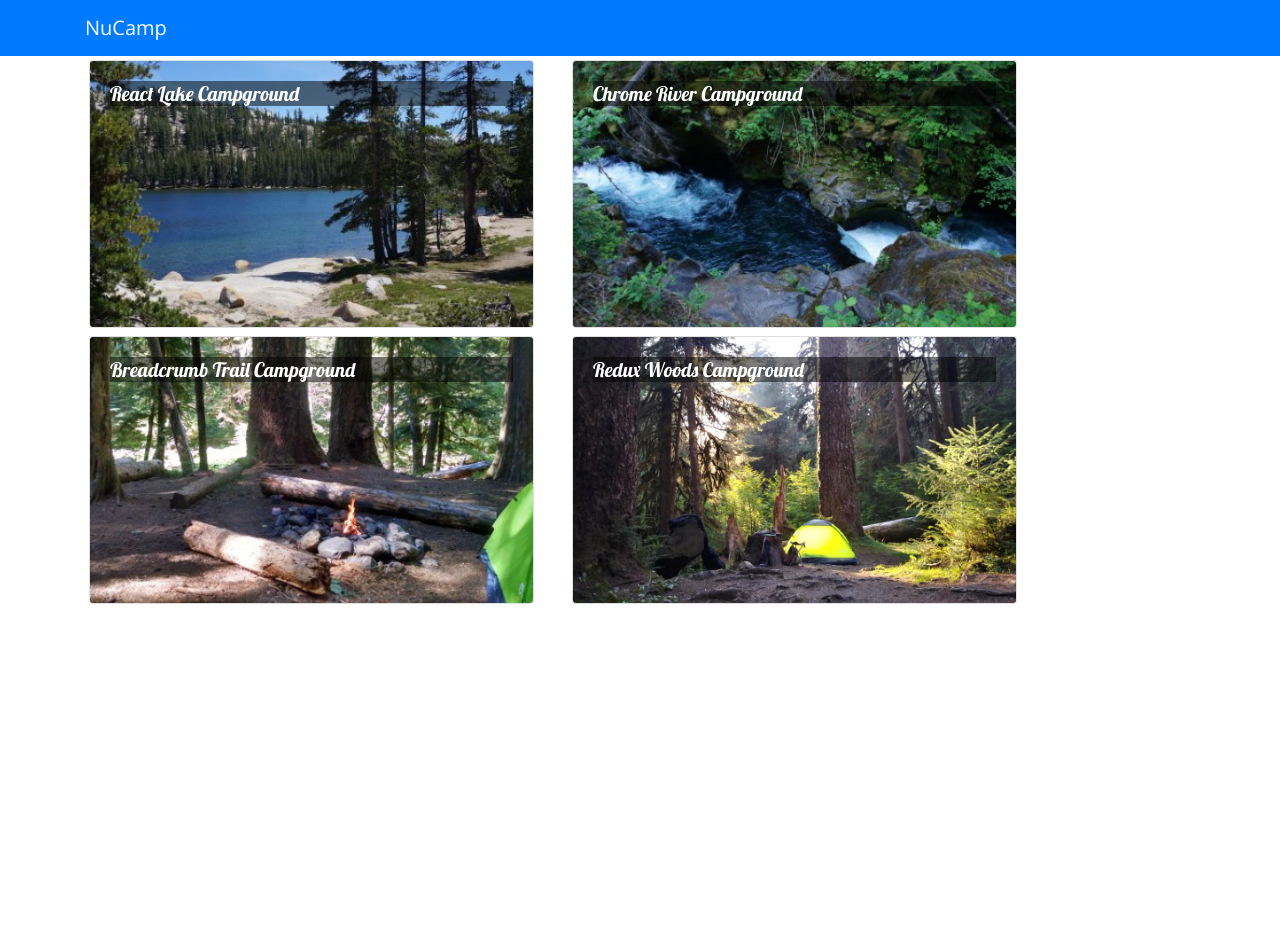
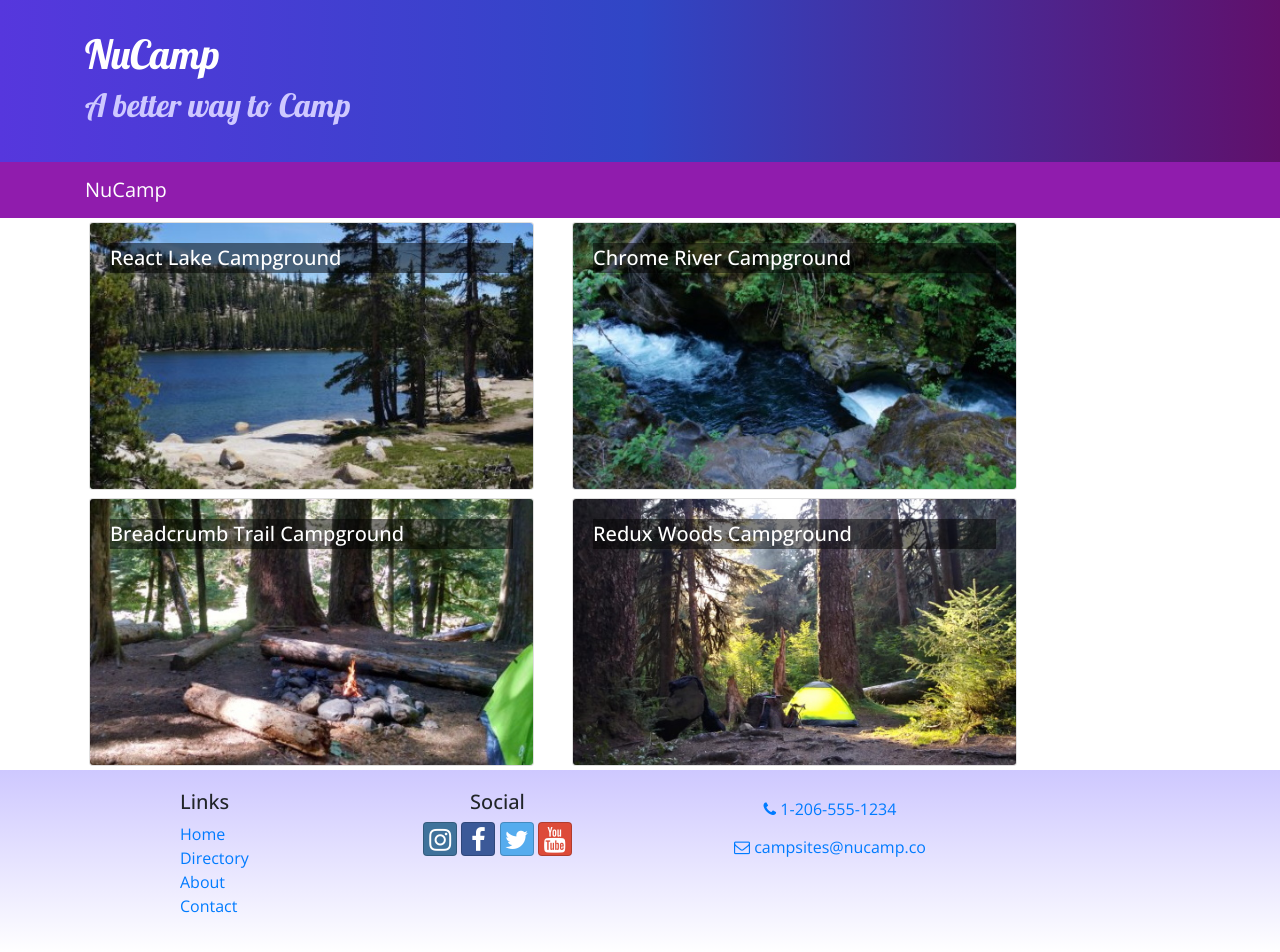
Before and after one commit to Nastasha1979/nucampsiteReact, a React (Create React App) app: page / in a window 1280 px wide. Before the commit the page ends 800 px from the top, so only its background shows below. Built offline with nearby package versions, Linux system fonts and the light colour scheme.

Commit message:
051721 311PM Added Header and Footer

```diff
--- a/package.json
+++ b/package.json
@@ -7,6 +7,8 @@
     "@testing-library/react": "^11.1.0",
     "@testing-library/user-event": "^12.1.10",
     "bootstrap": "4.5.2",
+    "bootstrap-social": "5.1.1",
+    "font-awesome": "4.7.0",
     "react": "^17.0.2",
     "react-dom": "^17.0.2",
     "react-popper": "1.3.6",
--- a/src/App.css
+++ b/src/App.css
@@ -1,12 +1,46 @@
 body {
   font-family: "Open Sans", sans-serif;
 }
+h1, h2, h3, .card-body>.card-title {
+    font-family: "Lobster", cursive;
+}
 
 .card-title {
-  font: 500 1.25rem "Lobster", cursive;
+  font-weight: 500;
+  font-size:  1.25rem;
+}
+
+h2 {
+  color: #3046C5;
 }
 
 .card-img-overlay .card-title {
   color: white;
-  background-color: rgba(0,0,0,0.5);
+  background-color: rgba(0, 0, 0, 0.5);
 }
+
+.row-content {
+  padding: 50px 0;
+  border-bottom: 1px ridge;
+  min-height: 200px;
+}
+
+.site-footer {
+  background-image: linear-gradient(#CEC8FF, white);
+  padding: 20px 0;
+}
+
+.jumbotron {
+  margin: 0;
+  padding: 30px;
+  background-image: linear-gradient(to right, #5637DD, #3046C5, #60106B);
+  color: white;
+}
+
+.jumbotron h2 {
+  color: #CEC8FF;
+}
+
+.navbar-dark {
+  background-color: #901CAD;
+}
--- /dev/null
+++ b/src/components/FooterComponent.js
@@ -0,0 +1,34 @@
+import React from "react";
+
+function Footer(props) {
+    return(
+        <footer className="site-footer">
+             <div className="container">
+                <div className="row">
+                    <div className="col-4 col-sm-2 offset-1">
+                        <h5>Links</h5>
+                        <ul className="list-unstyled">
+                            <li><a href="#">Home</a></li>
+                            <li><a href="#">Directory</a></li>
+                            <li><a href="#">About</a></li>
+                            <li><a href="#">Contact</a></li>
+                        </ul>
+                    </div>
+                    <div className="col-6 col-sm-3 text-center">
+                        <h5>Social</h5>
+                        <a className="btn btn-social-icon btn-instagram" href="https://instagram.com/"><i className="fa fa-instagram" /></a>{' '}
+                        <a className="btn btn-social-icon btn-facebook" href="https://www.facebook.com/"><i className="fa fa-facebook" /></a>{' '}
+                        <a className="btn btn-social-icon btn-twitter" href="https://twitter.com/"><i className="fa fa-twitter" /></a>{' '}
+                        <a className="btn btn-social-icon btn-google" href="https://youtube.com/"><i className="fa fa-youtube" /></a>
+                    </div>
+                    <div className="col-sm-4 text-center">
+                        <a role="button" className="btn btn-link" href="tel:+12065551234"><i className="fa fa-phone" /> 1-206-555-1234</a><br />
+                        <a role="button" className="btn btn-link" href="mailto:notreal@notreal.co"><i className="fa fa-envelope-o" /> campsites@nucamp.co</a>
+                    </div>
+                </div>
+            </div>
+        </footer>
+    );
+}
+
+export default Footer;
--- /dev/null
+++ b/src/components/HeaderComponent.js
@@ -0,0 +1,28 @@
+import React, { Component } from "react";
+import{ Navbar, NavbarBrand, Jumbotron} from "reactstrap";
+
+class Header extends Component {
+    render() {
+        return(
+            <React.Fragment>
+                <Jumbotron fluid>
+                    <div className="container">
+                        <div className="row">
+                            <div className="col">
+                                <h1>NuCamp</h1>
+                                <h2>A better way to Camp</h2>
+                            </div>
+                        </div>
+                    </div>
+                </Jumbotron>
+                <Navbar dark sticky="top">
+                    <div className="container">
+                        <NavbarBrand href="/">NuCamp</NavbarBrand>
+                    </div>
+                </Navbar>
+            </React.Fragment>
+        );
+    }
+}
+
+export default Header;
--- a/src/components/MainComponent.js
+++ b/src/components/MainComponent.js
@@ -1,8 +1,9 @@
 
 import React, { Component } from 'react';
-import { Navbar, NavbarBrand } from 'reactstrap';
 import Directory from './DirectoryComponent';
 import CampsiteInfo from "./CampsiteInfoComponent";
+import Header from "./HeaderComponent";
+import Footer from "./FooterComponent";
 import { CAMPSITES } from '../shared/campsites';
 
 class Main extends Component {
@@ -21,13 +22,10 @@
     render() {
         return (
             <div>
-                <Navbar dark color="primary">
-                <div className="container">
-                    <NavbarBrand href="/">NuCamp</NavbarBrand>
-                </div>
-                </Navbar>
+                <Header />
                 <Directory campsites={this.state.campsites} onClick={campsiteId => this.onCampsiteSelect(campsiteId)}/>
                 <CampsiteInfo campsite={this.state.campsites.filter(campsite => campsite.id === this.state.selectedCampsite)[0]}/>
+                <Footer />
             </div>
         );
     }
--- a/src/index.js
+++ b/src/index.js
@@ -5,6 +5,8 @@
 import 'bootstrap/dist/css/bootstrap.min.css';
 import "typeface-lobster";
 import "typeface-open-sans";
+import 'font-awesome/css/font-awesome.css';
+import 'bootstrap-social/bootstrap-social.css';
 import App from './App';
 
 
```
Also changed, not shown: 1 other file (tests, documents, lock files or other folders).
